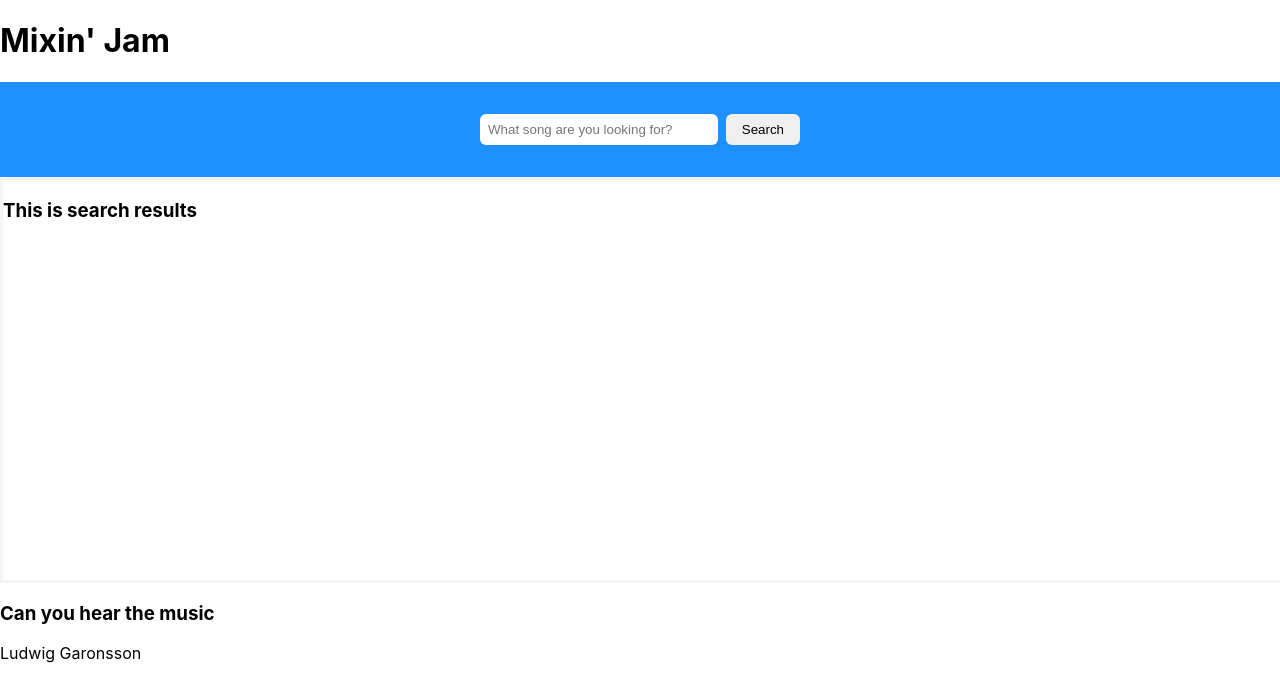
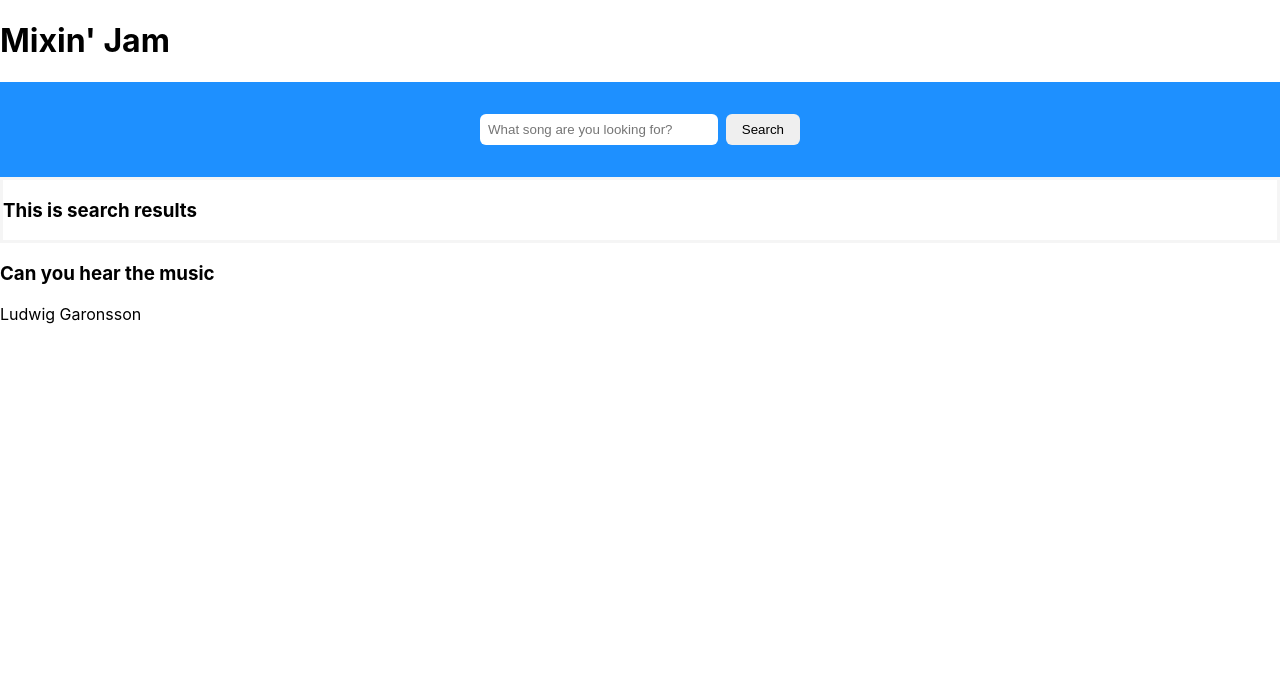
Before and after one commit to izamghali/mixin-jam, a React (Create React App) app: page / in a window 1280 px wide. Shown: the top 700 px of the page. Built offline with nearby package versions, Linux system fonts and the light colour scheme.

Commit message:
deleted width on SearchResults

```diff
--- a/src/presentational/SearchResults/SearchResults.scss
+++ b/src/presentational/SearchResults/SearchResults.scss
@@ -1,5 +1,3 @@
 #SearchResults {
     border: solid whitesmoke;
-    width: 100vw;
-    height: 50vh;
 }
```
